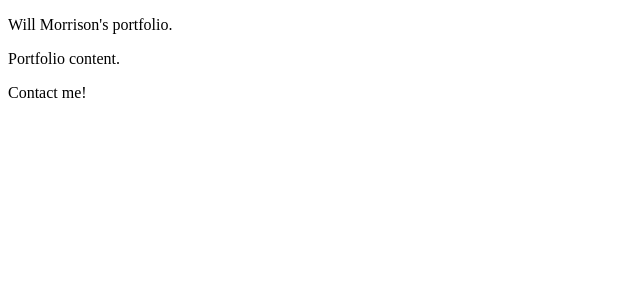
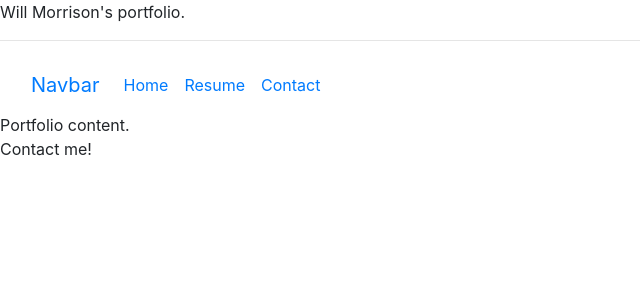
Before and after one commit to WSMorrison/Portfolio, a Django app: page / in a window 1280 px wide. Shown: the top 300 px of the page, without its empty margins (0-640 px from the left). Run offline with Django 3.2, Linux system fonts and the light colour scheme; some libraries are stand-ins or nearby versions.

Commit message:
Add boostraps, reset up workspace.

```diff
--- a/portfolio/settings.py
+++ b/portfolio/settings.py
@@ -30,7 +30,8 @@ SECRET_KEY = os.environ.get('SECRET_KEY')
 DEBUG = True
 
 ALLOWED_HOSTS = ['localhost',
-                 '8000-wsmorrison-portfolio-2hrxtmfymat.ws-us105.gitpod.io'
+                 '8000-wsmorrison-portfolio-2hrxtmfymat.ws-us105.gitpod.io',
+                 '8000-wsmorrison-portfolio-lqsq97467mo.ws-us106.gitpod.io',
                  ]
 
 
--- a/requirements.txt
+++ b/requirements.txt
@@ -1,7 +1,5 @@
 asgiref==3.7.2
-cloudinary==1.36.0
 dj-database-url==2.1.0
-dj3-cloudinary-storage==0.0.6
 Django==3.2.23
 gunicorn==21.2.0
 psycopg2==2.9.9
--- a/templates/base.html
+++ b/templates/base.html
@@ -8,6 +8,7 @@
         <meta name="description" content="Will Morrison Portfolio">
         <meta name="keywords" content="Will Morrison, portfolio, projects, project">
         <script src="https://kit.fontawesome.com/b55a0d10fe.js" crossorigin="anonymous"></script>
+        <link rel="stylesheet" href="https://stackpath.bootstrapcdn.com/bootstrap/4.4.1/css/bootstrap.min.css" integrity="sha384-Vkoo8x4CGsO3+Hhxv8T/Q5PaXtkKtu6ug5TOeNV6gBiFeWPGFN9MuhOf23Q9Ifjh" crossorigin="anonymous">
         <link rel="stylesheet" href="assets/style.css">
         <title>Will Morrison's Portfolio</title>
     </head>
@@ -16,6 +17,29 @@
 
         <header>
             <p>Will Morrison's portfolio.</p>
+            <hr>
+            <nav class="navbar navbar-expand-lg bg-body-tertiary">
+                <div class="container-fluid">
+                  <a class="navbar-brand" href="#">Navbar</a>
+                  <button class="navbar-toggler" type="button" data-bs-toggle="collapse" data-bs-target="#navbarNav" aria-controls="navbarNav" aria-expanded="false" aria-label="Toggle navigation">
+                    <span class="navbar-toggler-icon"></span>
+                  </button>
+                  <div class="collapse navbar-collapse" id="navbarNav">
+                    <ul class="navbar-nav">
+                      <li class="nav-item">
+                        <a class="nav-link active" aria-current="page" href="#">Home</a>
+                      </li>
+                      <li class="nav-item">
+                        <a class="nav-link" href="#">Resume
+                        </a>
+                      </li>
+                      <li class="nav-item">
+                        <a class="nav-link" href="#">Contact</a>
+                      </li>
+                    </ul>
+                  </div>
+                </div>
+              </nav>
         </header>
 
       <!--Content-->
```
